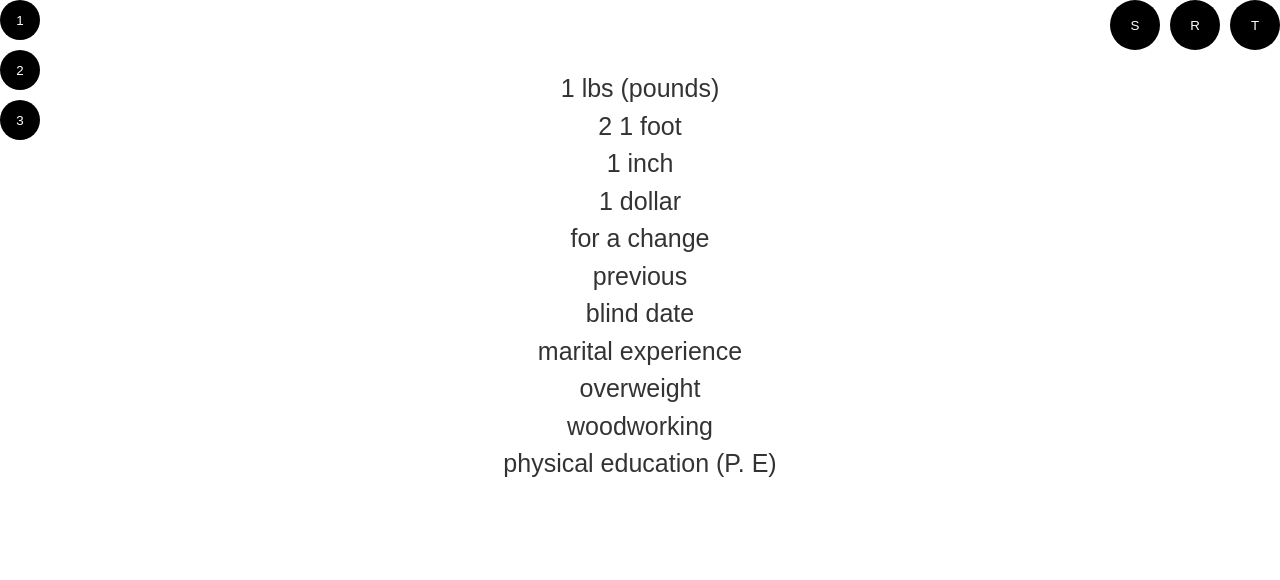
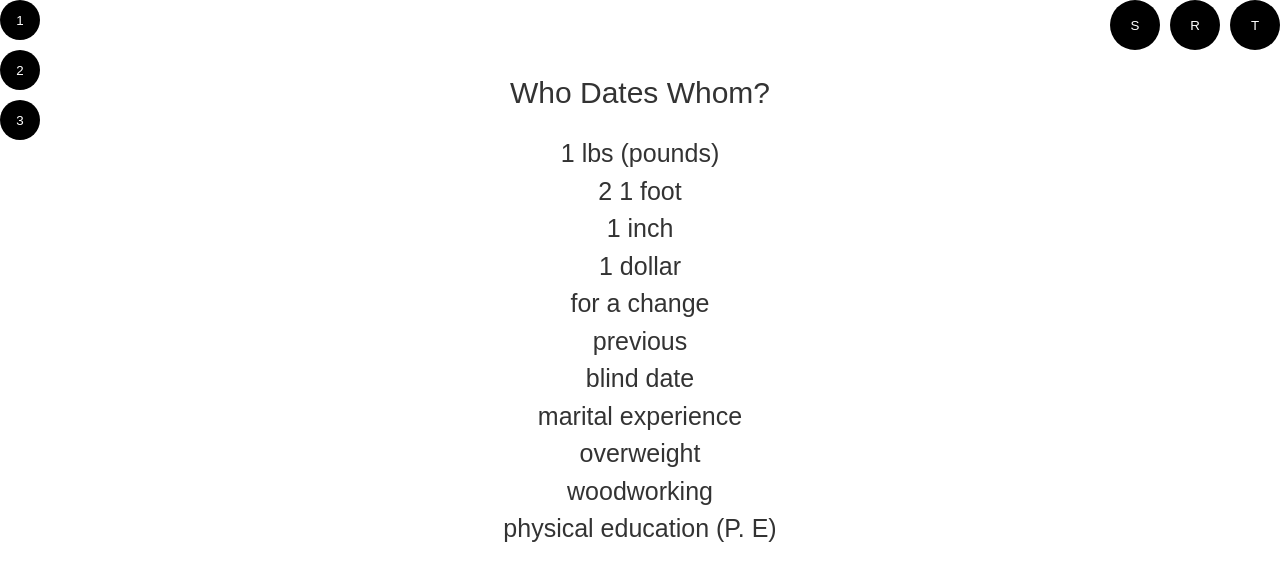
Before and after one commit to kandalog/advanced_speaking, a Next.js app: page / in a window 1280 px wide. Shown: the top 580 px of the page. Built offline with nearby package versions, Linux system fonts and the light colour scheme.

Commit message:
titleを追加

```diff
--- a/pages/index.tsx
+++ b/pages/index.tsx
@@ -17,6 +17,7 @@ const handleOnClick = (e: React.MouseEvent<HTMLDivElement>) => {
 
 export default function Home() {
   const [questions, setQuestions] = useState(materialQuestion);
+  const [title, setTitle] = useState("Who Dates Whom?");
 
   // シャッフルボタン
   const shuffleButton = () => {
@@ -62,20 +63,30 @@ export default function Home() {
         <Button text="T" name="" onClick={toggleShow} />
       </header>
       <div className={styled.inner}>
+        <h2 className={styled.title}>{title}</h2>
         <Button
           text="1"
           name="first"
-          onClick={() => changeQuestion(materialQuestion)}
+          onClick={() => {
+            changeQuestion(materialQuestion);
+            setTitle("Who Dates Whom?");
+          }}
         />
         <Button
           text="2"
           name="second"
-          onClick={() => changeQuestion(questions2)}
+          onClick={() => {
+            changeQuestion(questions2);
+            setTitle("Love & Marriage");
+          }}
         />
         <Button
           text="3"
           name="third"
-          onClick={() => changeQuestion(questions3)}
+          onClick={() => {
+            changeQuestion(questions3);
+            setTitle("Who Gets the Heart?");
+          }}
         />
         {questions.map((question) => (
           <span key={question.en}>
--- a/styles/Home.module.scss
+++ b/styles/Home.module.scss
@@ -80,3 +80,9 @@
     }
   }
 }
+
+.title {
+  text-align: center;
+  font-size: 30px;
+  padding-bottom: 20px;
+}
```
